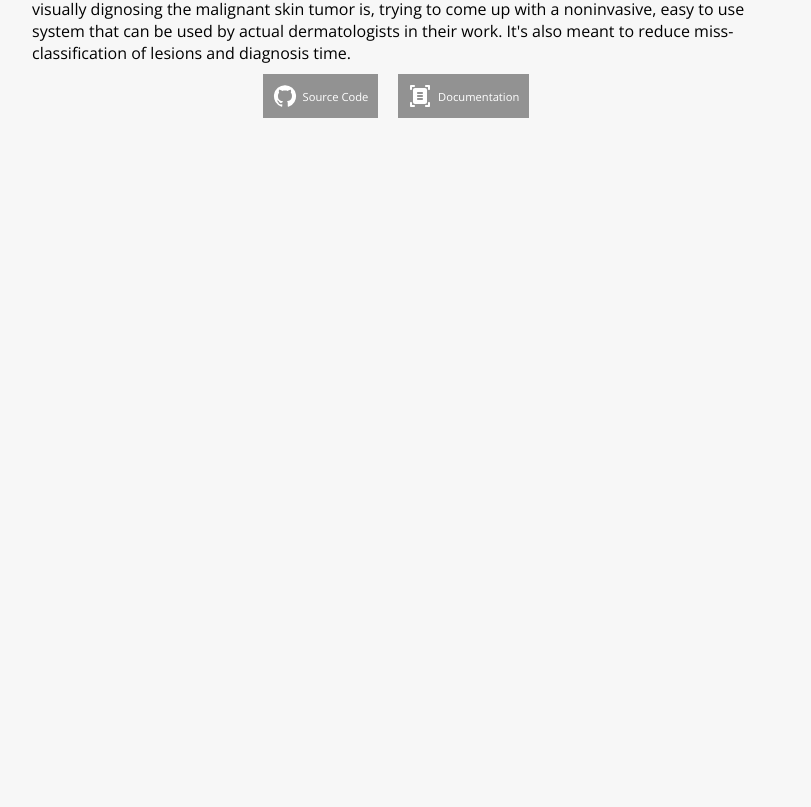
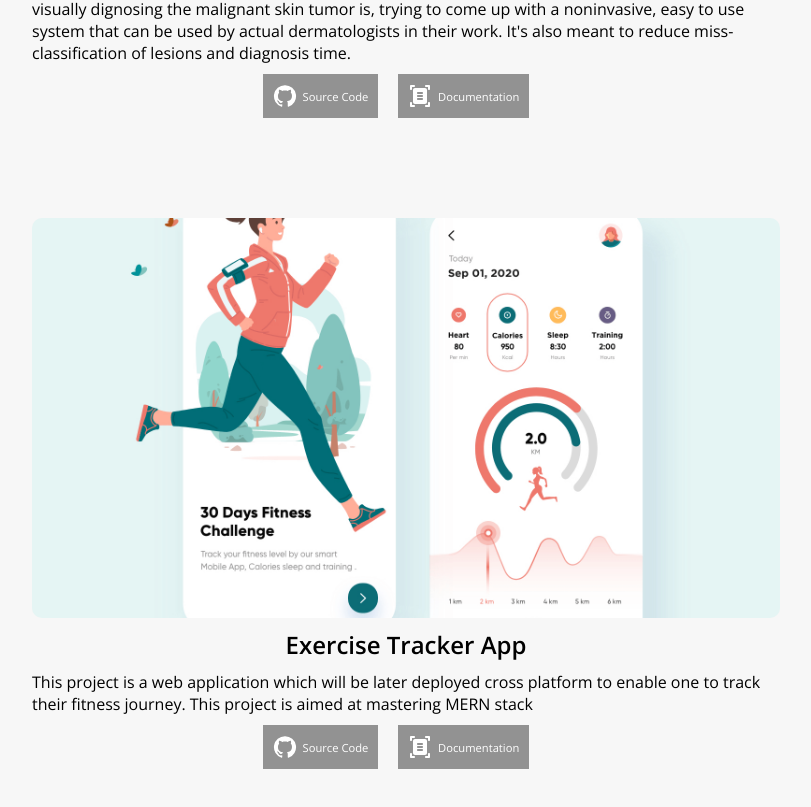
Before and after one commit to KamauNdichu/new-port, a React (Create React App) app: page /projects in a window 1280 px wide. Shown: the part 754-1561 px from the top of the page, without its empty margins (234-1045 px from the left). Before the commit the page ends 962 px from the top, so only its background shows below. Built offline with nearby package versions, Linux system fonts and the light colour scheme.

Commit message:
add a project

```diff
--- a/src/pages/projects/Projects.jsx
+++ b/src/pages/projects/Projects.jsx
@@ -10,6 +10,14 @@ const projects = [
     documentation: "#",
     description:
       "This project is a deep learning model that aims to visually diagnose melanoma, the deadliest form of skin cancer. In particular, the algorithm will distinguish this malignant skin tumor from two types of benign lesions (nevi and seborrheic keratoses).The problem being addressed here apart from visually dignosing the malignant skin tumor is, trying to come up with a noninvasive, easy to use system that can be used by actual dermatologists in their work. It's also meant to reduce miss-classification of lesions and diagnosis time.",
+  },
+  {
+    title: "Exercise tracker app",
+    img: "/img/excercise-tracker.png",
+    github: "https://github.com/KamauNdichu/exercise-tracker",
+    documentation: "#",
+    description:
+      "This project is a web application which will be later deployed cross platform to enable one to track their fitness journey. This project is aimed at mastering MERN stack",
   },
 ];
 
```
Also changed, not shown: public/img/excercise-tracker.png (added).
